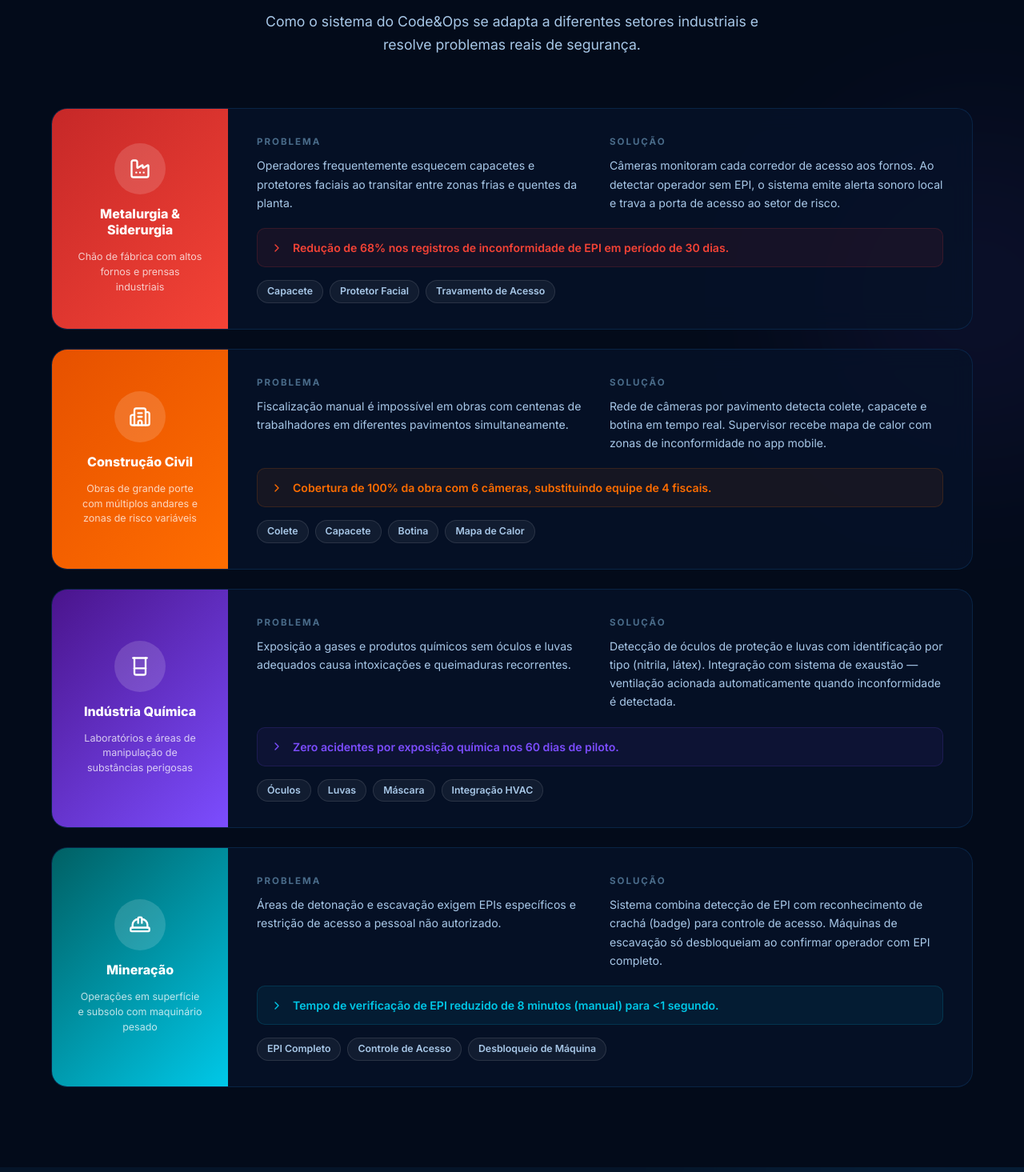
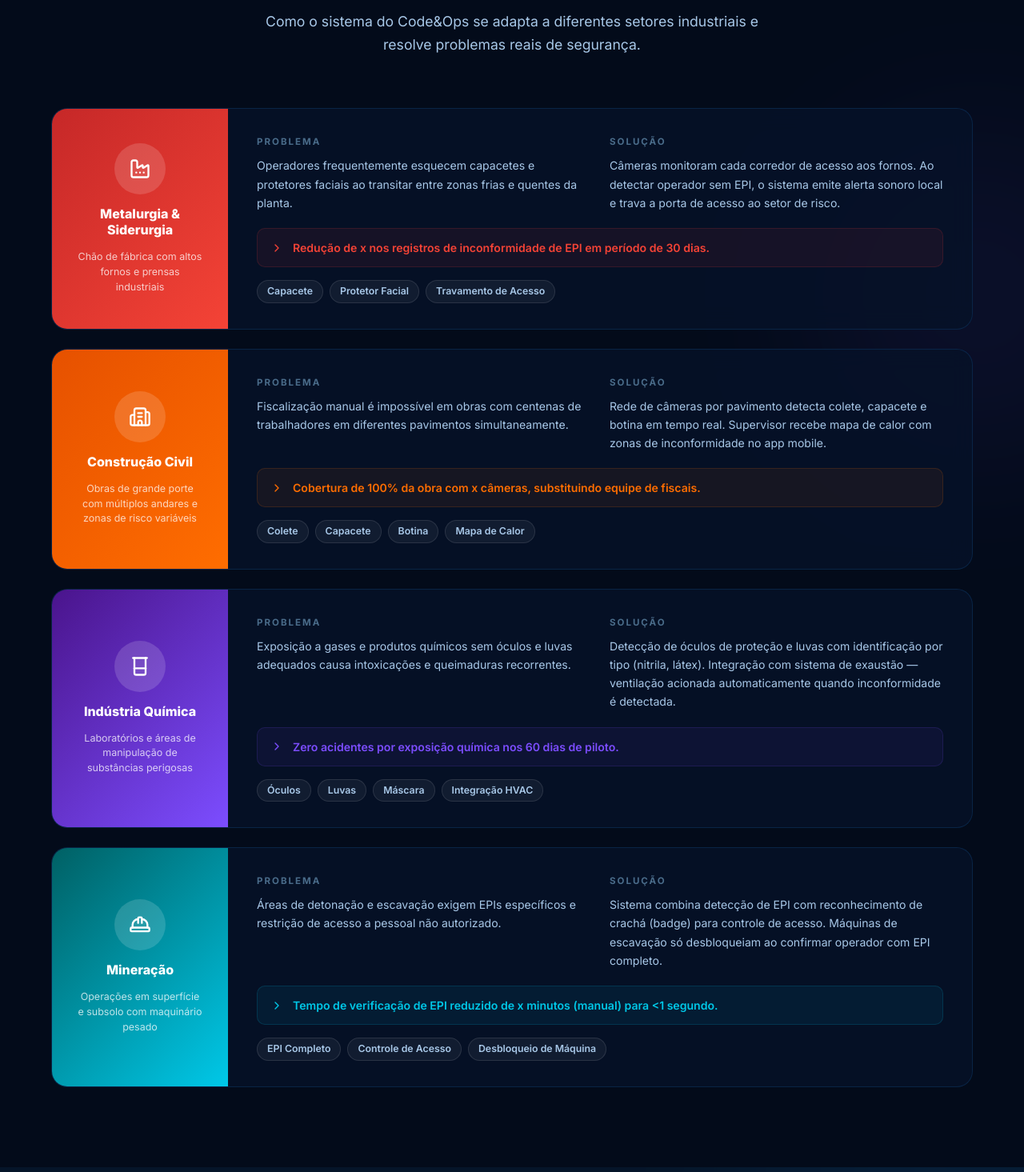
Before and after one commit to Akira034567/ChallengeFiap2026_ABDI, a React (Vite) app in the folder frontend/: page / in a window 1280 px wide. Shown: the part 5424-6889 px from the top of the page at 80% size. Built offline with nearby package versions, Linux system fonts and the light colour scheme.

Commit message:
Ajustando casos de uso para dados  não definidos ainda

```diff
--- a/frontend/src/components/UseCases.jsx
+++ b/frontend/src/components/UseCases.jsx
@@ -8,7 +8,7 @@
     scenario: 'Chão de fábrica com altos fornos e prensas industriais',
     problem: 'Operadores frequentemente esquecem capacetes e protetores faciais ao transitar entre zonas frias e quentes da planta.',
     solution: 'Câmeras monitoram cada corredor de acesso aos fornos. Ao detectar operador sem EPI, o sistema emite alerta sonoro local e trava a porta de acesso ao setor de risco.',
-    impact: 'Redução de 68% nos registros de inconformidade de EPI em período de 30 dias.',
+    impact: 'Redução de x nos registros de inconformidade de EPI em período de 30 dias.',
     color: '#f44336',
     gradient: 'linear-gradient(135deg, #c62828, #f44336)',
     tags: ['Capacete', 'Protetor Facial', 'Travamento de Acesso'],
@@ -19,7 +19,7 @@
     scenario: 'Obras de grande porte com múltiplos andares e zonas de risco variáveis',
     problem: 'Fiscalização manual é impossível em obras com centenas de trabalhadores em diferentes pavimentos simultaneamente.',
     solution: 'Rede de câmeras por pavimento detecta colete, capacete e botina em tempo real. Supervisor recebe mapa de calor com zonas de inconformidade no app mobile.',
-    impact: 'Cobertura de 100% da obra com 6 câmeras, substituindo equipe de 4 fiscais.',
+    impact: 'Cobertura de 100% da obra com x câmeras, substituindo equipe de fiscais.',
     color: '#ff6d00',
     gradient: 'linear-gradient(135deg, #e65100, #ff6d00)',
     tags: ['Colete', 'Capacete', 'Botina', 'Mapa de Calor'],
@@ -41,7 +41,7 @@
     scenario: 'Operações em superfície e subsolo com maquinário pesado',
     problem: 'Áreas de detonação e escavação exigem EPIs específicos e restrição de acesso a pessoal não autorizado.',
     solution: 'Sistema combina detecção de EPI com reconhecimento de crachá (badge) para controle de acesso. Máquinas de escavação só desbloqueiam ao confirmar operador com EPI completo.',
-    impact: 'Tempo de verificação de EPI reduzido de 8 minutos (manual) para <1 segundo.',
+    impact: 'Tempo de verificação de EPI reduzido de x minutos (manual) para <1 segundo.',
     color: '#00c8e8',
     gradient: 'linear-gradient(135deg, #006064, #00c8e8)',
     tags: ['EPI Completo', 'Controle de Acesso', 'Desbloqueio de Máquina'],
```
